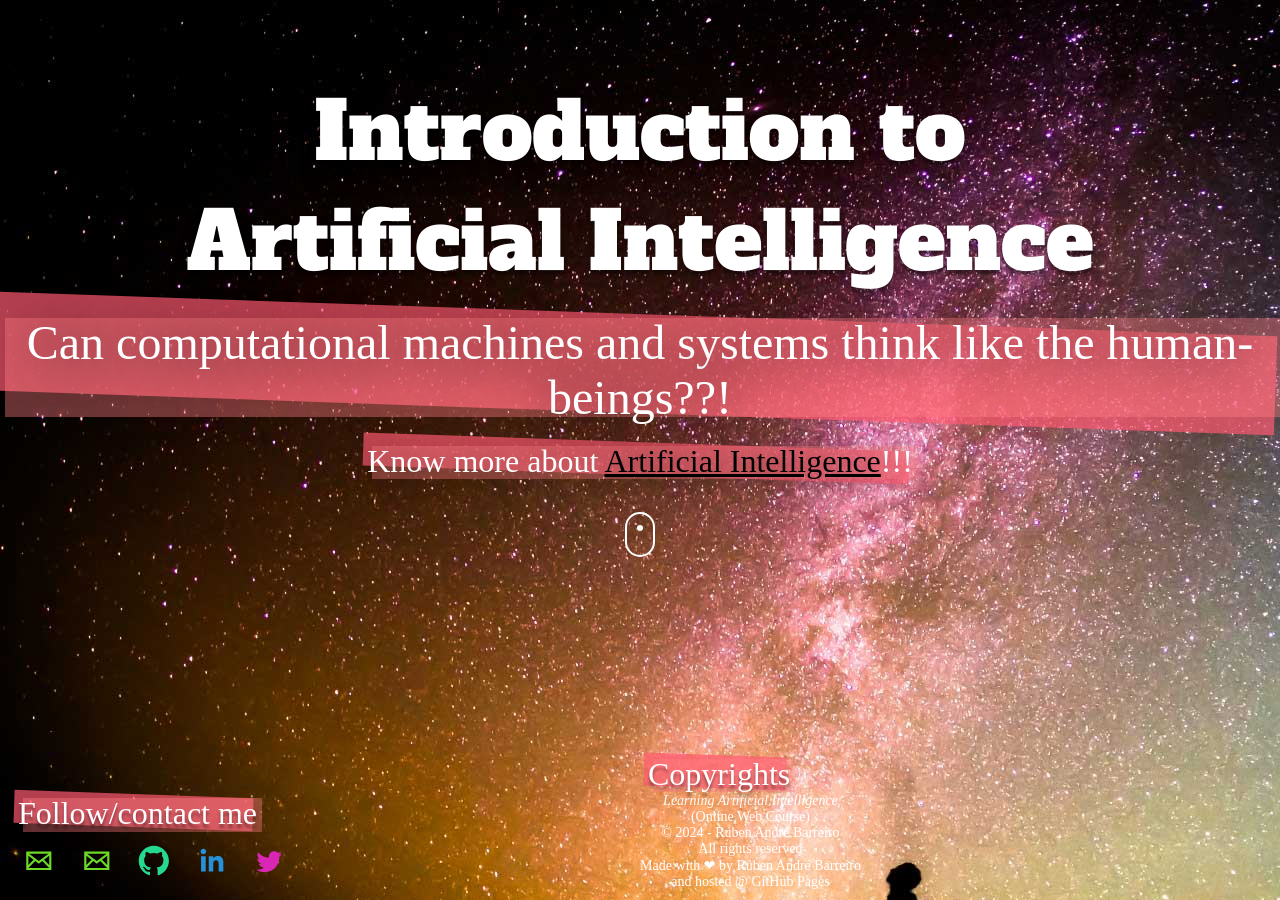
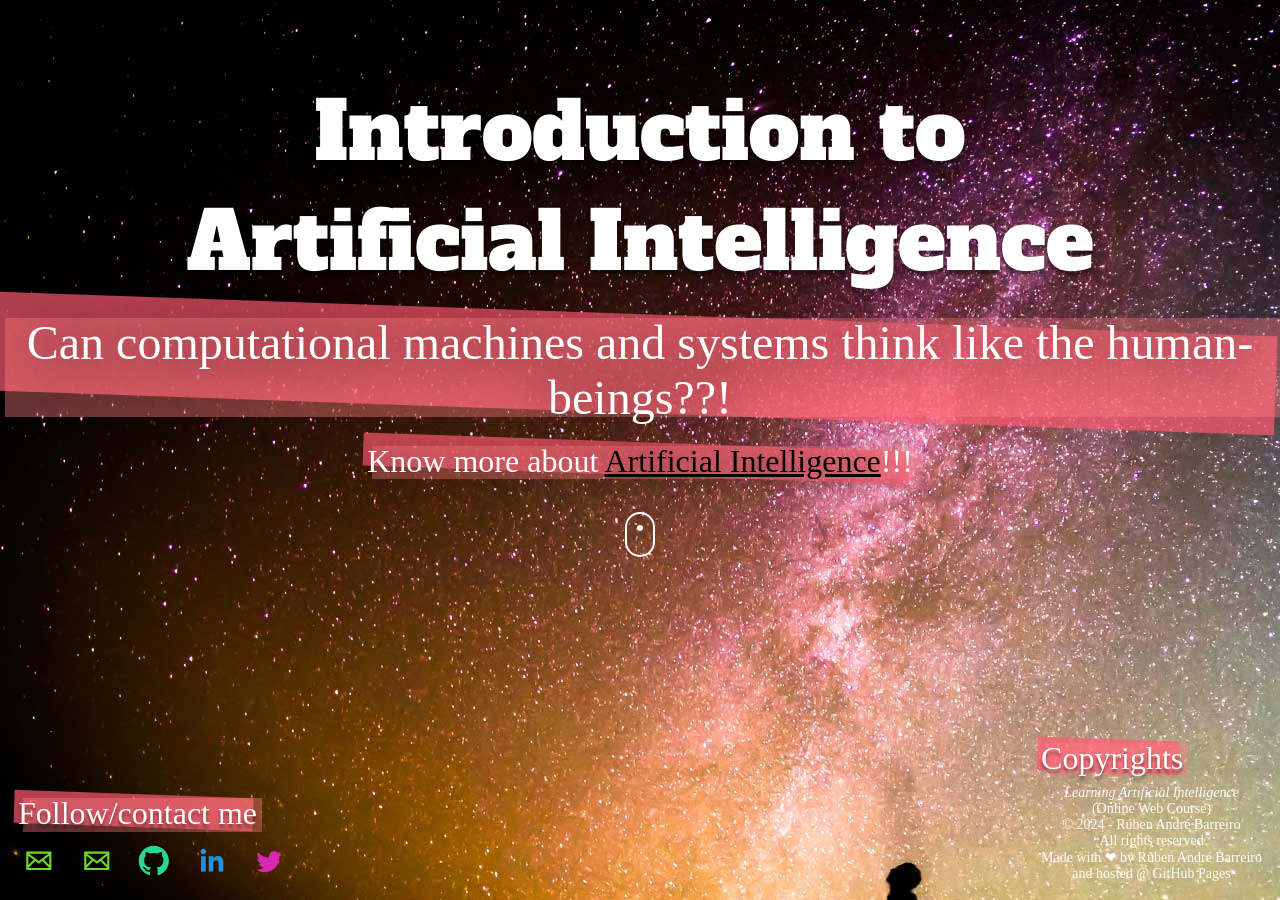
Before and after one commit to learning-artificial-intelligence/learning-artificial-intelligence.github.io, a Jekyll site: the page built from index.html, in a window 1280 px wide. Built offline with Jekyll 4.4.1, drawn with Linux system fonts in a browser that asks for light colours; nearby versions of some CDN libraries; some web fonts are replaced.

Commit message:
Some minor changes added
Some minor changes added

```diff
--- a/assets/css/custom/examples.css
+++ b/assets/css/custom/examples.css
@@ -102,7 +102,7 @@ p{
 #copyrights-menu{
 	position:fixed;
 	bottom: 10px;
-	left: 50%;
+	right: 10px;
 	z-index: 999;
  }
 
@@ -116,11 +116,10 @@ p{
   text-align: center;
 }
 .copyrights-paragraph p {
-  margin: 0px;
-  margin: 0em;
+  margin: 5px;
+  margin: 0.5rem;
   font-size: 14px;
 }
-
 
 .icon-1:hover, .icon-2:hover, .icon-3:hover, .icon-4:hover, .icon-5:hover, .icon-6:hover, .icon-7:hover, .icon-8:hover, .icon-9:hover, .icon-10:hover, .icon-11:hover, .icon-12:hover, .icon-13:hover, .icon-14:hover, .icon-15:hover, .icon-16:hover, .icon-17:hover, .icon-18:hover, .icon-19:hover, .icon-20:hover, .icon-21:hover, .icon-22:hover, .icon-23:hover, .icon-24:hover, .icon-25:hover, .icon-26:hover, .icon-27:hover, .icon-28:hover, .icon-29:hover, .icon-30:hover {
   border-radius: 100%;
--- a/assets/css/custom/examples_backup_5_3_17.css
+++ b/assets/css/custom/examples_backup_5_3_17.css
@@ -295,7 +295,7 @@ p{
 #copyrights-menu{
 	position:fixed;
 	bottom: 10px;
-	left: 50%;
+	right: 10px;
 	z-index: 999;
  }
 
@@ -309,8 +309,8 @@ p{
   text-align: center;
 }
 .copyrights-paragraph p {
-  margin: 0px;
-  margin: 0em;
+  margin: 5px;
+  margin: 0.5rem;
   font-size: 14px;
 }
 
```
Also changed, not shown: assets/css/custom/examples copia.css (+3 -4 lines).
